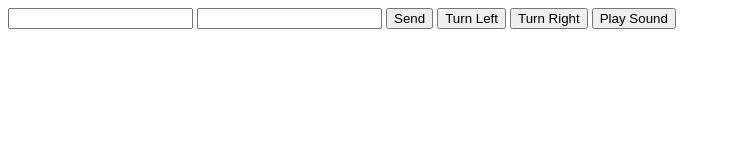
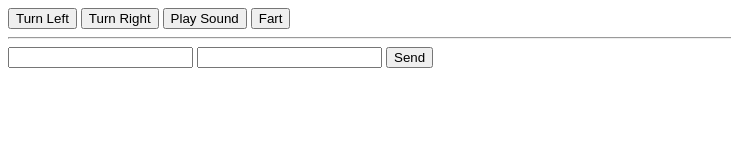
Before and after one commit to jamesfdickinson/dollhead, a website: page DollHeadWeb/public/index.html in a window 1280 px wide. Shown: the whole page, without its empty margins (0-731 px from the left). Drawn offline with Linux system fonts and the light colour scheme; no server answers.

Commit message:
added fart button

```diff
--- a/DollHeadWeb/public/index.html
+++ b/DollHeadWeb/public/index.html
@@ -3,21 +3,24 @@
 <html xmlns="http://www.w3.org/1999/xhtml">
 <head>
     <meta charset="utf-8" />
+    <meta name="viewport" content="width=device-width">
     <title></title>
 </head>
 <body>
+
+    <input type="button" value="Turn Left" onclick="sendCommand('turnLeft','');" />
+    <input type="button" value="Turn Right" onclick="sendCommand('turnRight','');" />
+    <input type="button" value="Play Sound" onclick="sendCommand('sound','WellDone.wav');" />
+    <input type="button" value="Fart" onclick="sendCommand('fart','');" />
+    <hr />
     <input id="txtCommand" type="text" />
     <input id="txtArgs" type="text" />
     <input type="button" value="Send" onclick="sendCommand(document.getElementById('txtCommand').value, document.getElementById('txtArgs').value);" />
 
-    <input type="button" value="Turn Left" onclick="sendCommand('turnLeft','');" />
-    <input type="button" value="Turn Right" onclick="sendCommand('turnRight','');" />
-    <input type="button" value="Play Sound" onclick="sendCommand('sound','');" />
-
-
     <script src="socket.io.js"></script>
     <script>
-        var socket = io();  //var socket = io('http://minesweeper.io');
+        //var socket = io();
+        var socket = io('http://dollheadweb.azurewebsites.net');
 
         //recieve
         socket.on('command', function (command, args) {
```
